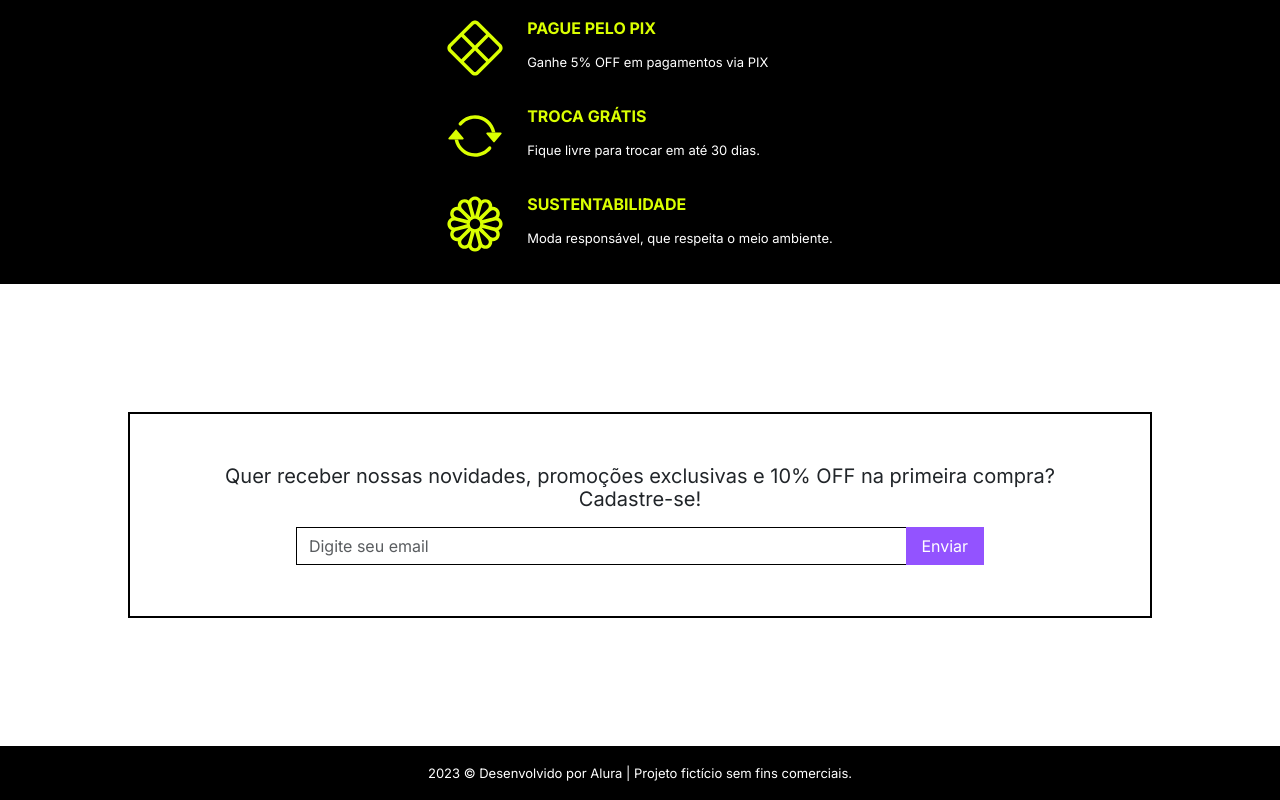
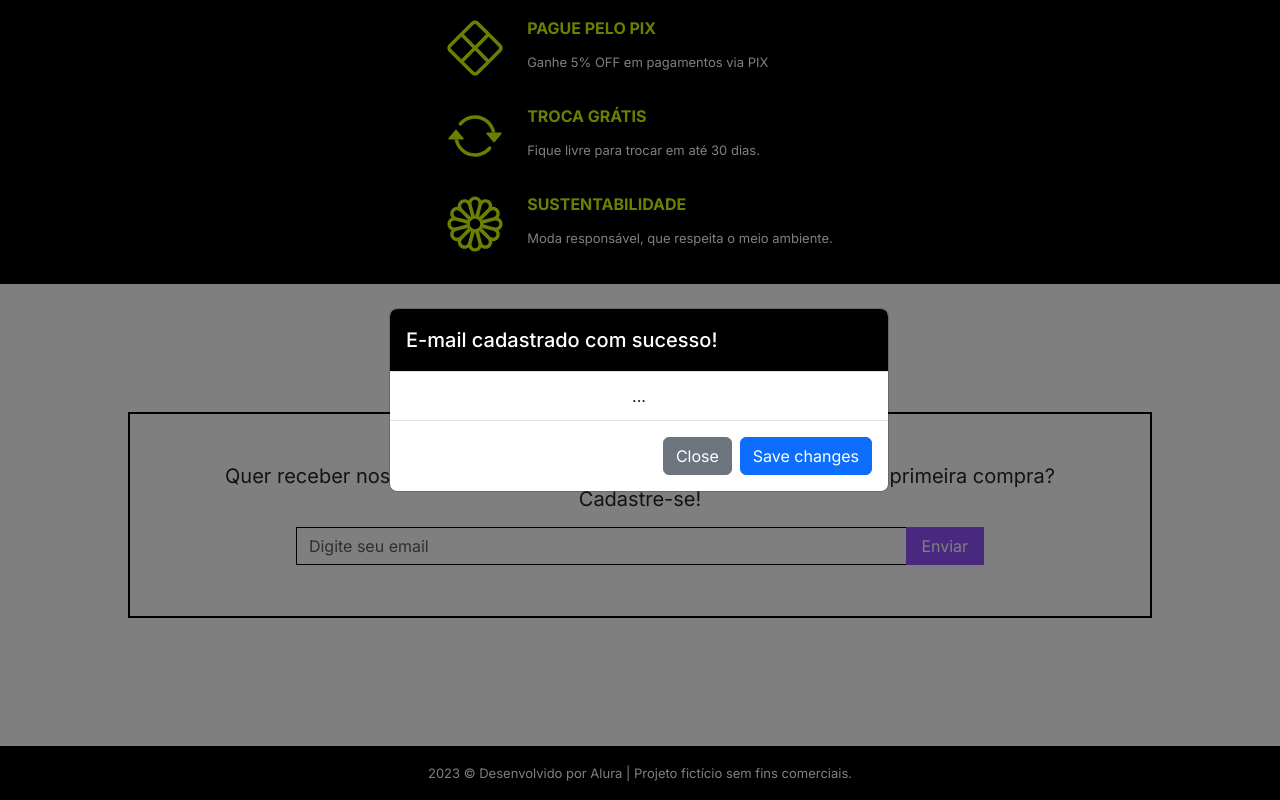
Before and after one commit to NickDCA/Meteora, a plain HTML site: page index.html in a window 1280 px wide. Both pictures are taken after a click on the button "Enviar". Shown: the part 4311-5111 px from the top of the page. Drawn offline with nearby package versions, Linux system fonts and the light colour scheme.

Commit message:
Newsletter Modal #1

```diff
--- a/css/newsletter.css
+++ b/css/newsletter.css
@@ -44,6 +44,14 @@
   margin-bottom: 16px; */
 }
 
+/* MODAL */
+.modal-news__header {
+  display: flex;
+  background-color: var(--preto);
+  font-size: 20px;
+  font-weight: 500;
+}
+
 @media screen and (min-width: 765px) {
   .newsletter__texto {
     font-size: 20px;
--- a/index.html
+++ b/index.html
@@ -297,7 +297,54 @@
               id="newsletter__input"
               placeholder="Digite seu email"
             />
-            <button class="newsletter__button" type="submit">Enviar</button>
+            <button
+              class="newsletter__button"
+              type="submit"
+              data-bs-toggle="modal"
+              data-bs-target="#modalNewsletter"
+            >
+              Enviar
+            </button>
+            <!-- MODAL NEWSLETTER -->
+            <div
+              class="modal fade"
+              id="modalNewsletter"
+              tabindex="-1"
+              aria-labelledby="modalNewsletterLabel"
+              aria-hidden="true"
+            >
+              <div class="modal-dialog modal-dialog-centered">
+                <div class="modal-content">
+                  <div class="modal-header modal-news__header">
+                    <h1
+                      class="modal-title fs-5 text-white"
+                      id="modalNewsletterLabel"
+                    >
+                      E-mail cadastrado com sucesso!
+                    </h1>
+                    <button
+                      type="button"
+                      class="btn-close"
+                      data-bs-dismiss="modal"
+                      aria-label="Close"
+                    ></button>
+                  </div>
+                  <div class="modal-body">...</div>
+                  <div class="modal-footer">
+                    <button
+                      type="button"
+                      class="btn btn-secondary"
+                      data-bs-dismiss="modal"
+                    >
+                      Close
+                    </button>
+                    <button type="button" class="btn btn-primary">
+                      Save changes
+                    </button>
+                  </div>
+                </div>
+              </div>
+            </div>
           </div>
         </div>
       </section>
```
Also changed, not shown: assets/check-circle-modalnews.svg (added).
